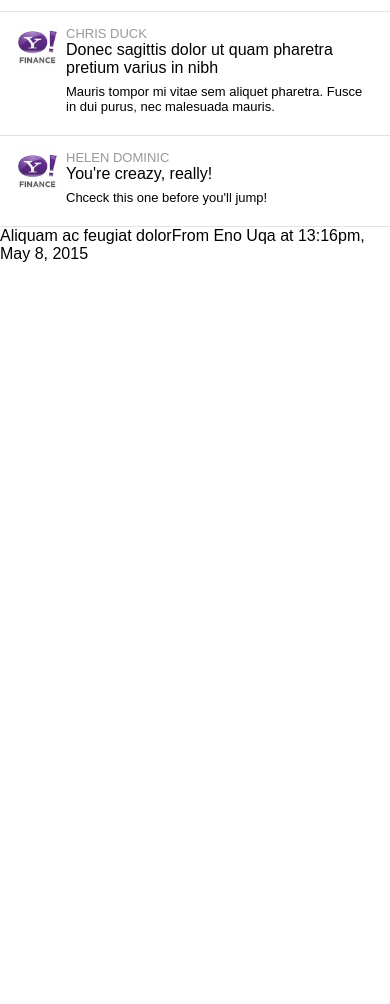
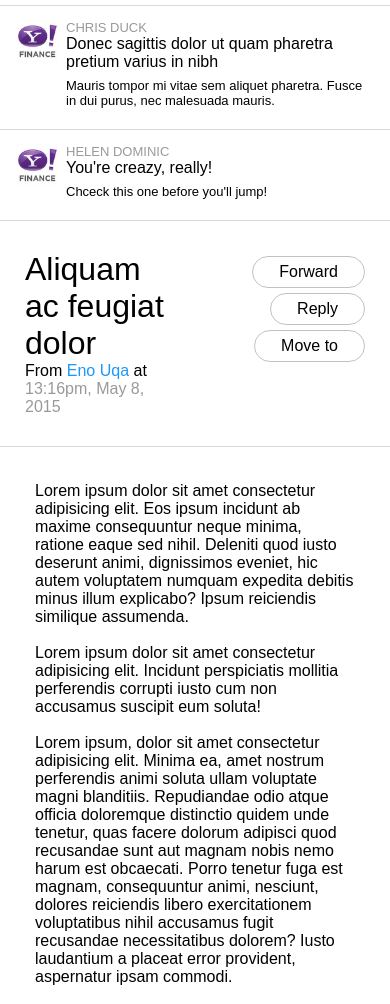
Before and after one commit to juleenek/Technologie-webowe, a plain HTML site: page webmail/index.html in a window 390 px wide. Shown: the part 953-1957 px from the top of the page. Before the commit the page ends 1216 px from the top, so only its background shows below. Drawn offline with Linux system fonts and the light colour scheme.

Commit message:
Drop-down menu, propably end of mobile layout

```diff
--- a/webmail/index.html
+++ b/webmail/index.html
@@ -62,14 +62,28 @@
             <div class="full-mail">
                 <div class="mail-header">
 
-                    <div class="header-element"><span class="title-mail">Aliquam ac feugiat dolor</span><span class="mail-info">From <span class="from-mail">Eno Uqa</span> at <span class="day-mail">13:16pm, May 8, 2015</span></span></div>
+                    <div class="header-element title-info"><span class="title-mail">Aliquam ac feugiat dolor</span><span class="mail-info">From <span class="from-mail">Eno Uqa</span> at <span class="day-mail">13:16pm, May 8, 2015</span></span></div>
                     <div class="header-element">
                         <div class="buttom-mail-space">
-                            <div class="buttom-mail"></div>
-                            <div class="buttom-mail"></div>
-                            <div class="buttom-mail"></div>
+                            <div class="buttom-mail">Forward</div>
+                            <div class="buttom-mail">Reply</div>
+                            <div class="buttom-mail">Move to</div>
                         </div>
                     </div>
+                </div>
+                <div class="mail-content">
+                    <p>Lorem ipsum dolor sit amet consectetur adipisicing elit. Eos ipsum incidunt ab maxime consequuntur neque minima, ratione eaque sed nihil. Deleniti quod iusto deserunt animi, dignissimos eveniet, hic autem voluptatem numquam expedita debitis minus illum explicabo? Ipsum reiciendis similique assumenda.
+                    <br><br>
+                    Lorem ipsum dolor sit amet consectetur adipisicing elit. Incidunt perspiciatis mollitia perferendis corrupti iusto cum non accusamus suscipit eum soluta!
+                    <br><br>
+                    Lorem ipsum, dolor sit amet consectetur adipisicing elit. Minima ea, amet nostrum perferendis animi soluta ullam voluptate magni blanditiis. Repudiandae odio atque officia doloremque distinctio quidem unde tenetur, quas facere dolorum adipisci quod recusandae sunt aut magnam nobis nemo harum est obcaecati. Porro tenetur fuga est magnam, consequuntur animi, nesciunt, dolores reiciendis libero exercitationem voluptatibus nihil accusamus fugit recusandae necessitatibus dolorem? Iusto laudantium a placeat error provident, aspernatur ipsam commodi.
+                    <br><br>
+                    Lorem ipsum dolor sit amet consectetur adipisicing elit. Facilis, expedita voluptatum animi debitis ut inventore. Ab facilis distinctio aliquid quia dignissimos mollitia ex quod vitae inventore aut tempore modi error assumenda fugit voluptates numquam aperiam, minima rerum quae maxime dolorum animi! Nemo inventore in, aperiam a doloribus totam dolore, ad veritatis quisquam aspernatur consectetur sapiente rem iste, aliquam quo! Quas.
+                    <br><br>
+                    Regards,
+                    <br>
+                    Tilo
+                    </p>
                 </div>
             </div>
         </section>
--- a/webmail/style.css
+++ b/webmail/style.css
@@ -10,12 +10,6 @@ body main{
 header{
     background-color: #252a3a;
     color: #d8d8d8;
-    display: flex;
-    position: relative;
-    flex-direction: column;
-    width: 100vw;
-    padding-bottom: 30px;
-    height: 3px;
 }
 .menu-space{
     background-color: #252a3a;
@@ -23,15 +17,16 @@ header{
  .menu-space{
     display: none;
     position: absolute;
+    z-index: 1;
 }
-.menu-title:hover .menu-space{
+header:hover .menu-space{
     display: flex;
     position: relative;
-    flex: 1;
+    flex-direction: column;
+    width: 100vw;
+    padding-bottom: 30px;
 }
-header:hover{
-    height: 420px;
-}
+
 .menu-title{
     display: flex;
     position: relative;
@@ -49,7 +44,7 @@ header:hover{
     padding: 8px 20px;
     margin-left: 10px;
 }
-.nav-element:hover{
+.nav-element:hover, .label-element:hover{
     background-color: #383d58;
 }
 .menu-element{
@@ -94,7 +89,6 @@ header:hover{
 .mail-element{
     display: flex;
     padding: 14px 16px;
-    border-bottom: 1px solid #e3e3e3;
 }
 .mail-element:hover{
     background-color: #e3e3e3;
@@ -126,3 +120,39 @@ header:hover{
 .highlight{
     border-left: 6px solid #1B98F8;
 }
+.buttom-mail-space{
+    display: flex;
+    flex-wrap: wrap;
+    flex-direction: row-reverse;
+}
+.buttom-mail{
+    display: flex;
+    align-self: flex-end;
+    border: 1px solid #6666;
+    padding: 6px 26px;
+    border-radius: 50px;
+    font-size: 16px;
+    margin-top: 5px;
+    margin-left: 5px;
+}
+.mail-header, .mail-element{
+    display: flex;
+    border-bottom: 1px solid #dadada;
+}
+.header-element{
+    display: flex;
+    flex-direction: column;
+    padding: 30px 25px;
+}
+.title-mail{
+    font-size: 32px;
+}
+.from-mail{
+    color: #1b98f8;
+}
+.day-mail{
+    color: #999;
+}
+.mail-content{
+    padding: 35px;
+}
```
Also changed, not shown: 1 other file.
